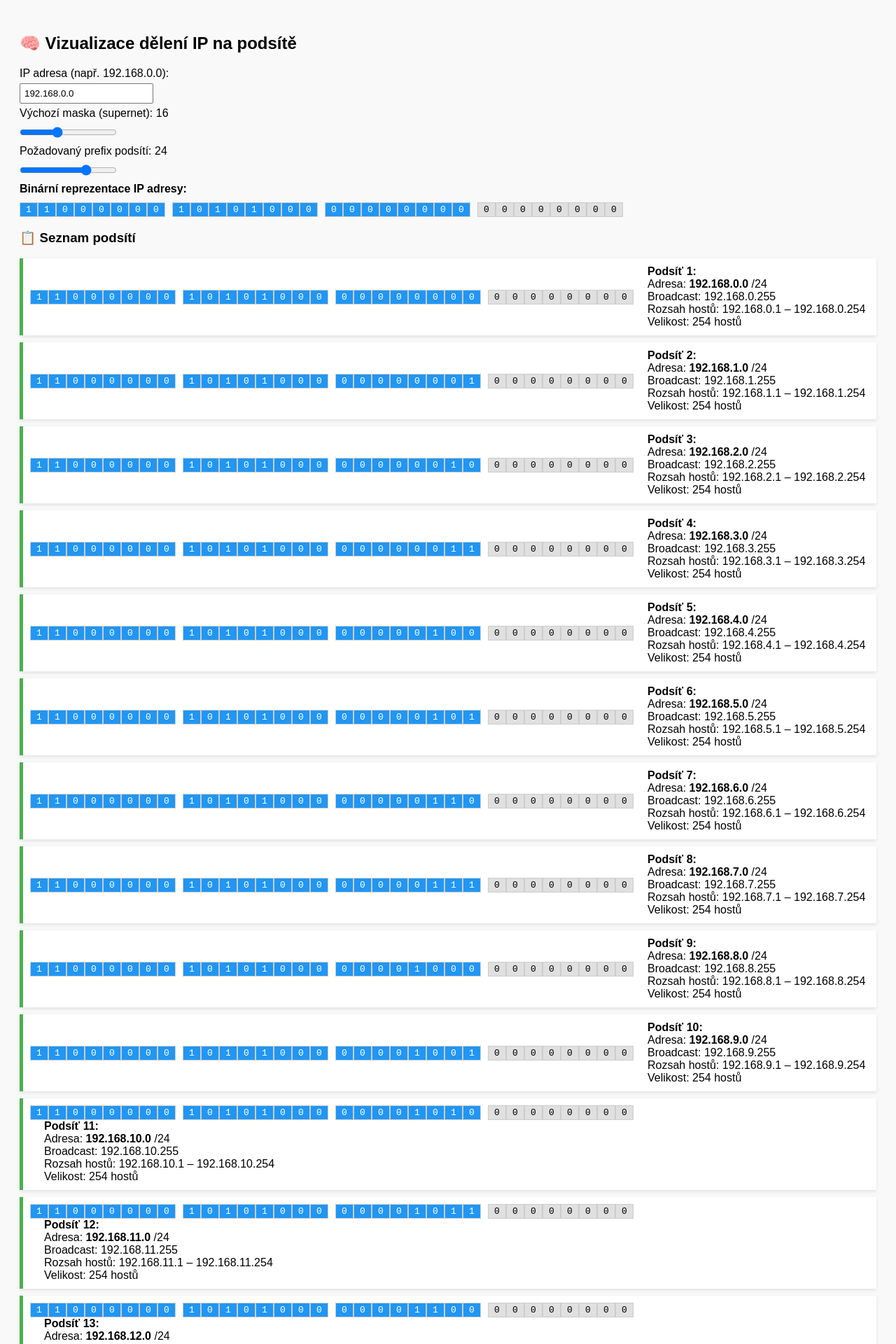
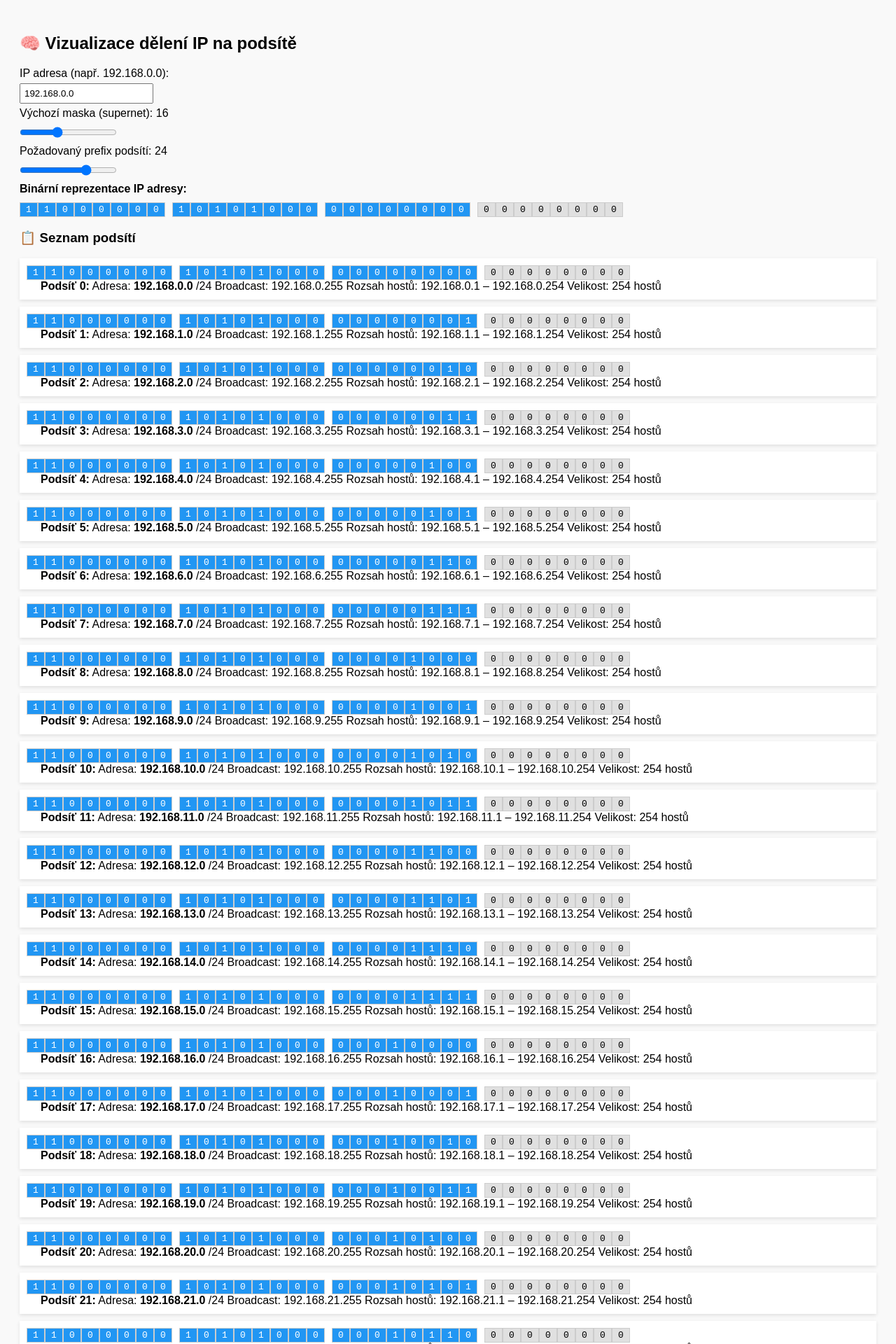
Before and after one commit to vpospichal/vpospichal.github.io, a Jekyll site: the page ip-subnetting.html, which Jekyll copies as it is, in a window 1280 px wide. Shown: the top 1920 px of the page at 70% size. Built offline with Jekyll 4.4.1, drawn with Linux system fonts in a browser that asks for light colours; some of the changed text lies outside the part shown.

Commit message:
MODIFY display subnets

```diff
--- a/ip-subnetting.html
+++ b/ip-subnetting.html
@@ -15,7 +15,6 @@
       background: white;
       margin: 10px 0;
       padding: 10px;
-      border-left: 5px solid #4caf50;
       box-shadow: 0 2px 5px rgba(0,0,0,0.1);
     }
   </style>
@@ -142,10 +141,10 @@
         const infoDiv = document.createElement('div');
         infoDiv.style.marginLeft = '20px';
         infoDiv.innerHTML = `
-          <strong>Podsíť ${i + 1}:</strong><br/>
-          Adresa: <strong>${intToIp(subnetBase)}</strong> /${prefix}<br/>
-          Broadcast: ${intToIp(broadcast)}<br/>
-          Rozsah hostů: ${intToIp(firstHost)} – ${intToIp(lastHost)}<br/>
+          <strong>Podsíť ${i + 0}:</strong>
+          Adresa: <strong>${intToIp(subnetBase)}</strong> /${prefix}
+          Broadcast: ${intToIp(broadcast)}
+          Rozsah hostů: ${intToIp(firstHost)} – ${intToIp(lastHost)}
           Velikost: ${subnetSize - 2} hostů
         `;
 
```
